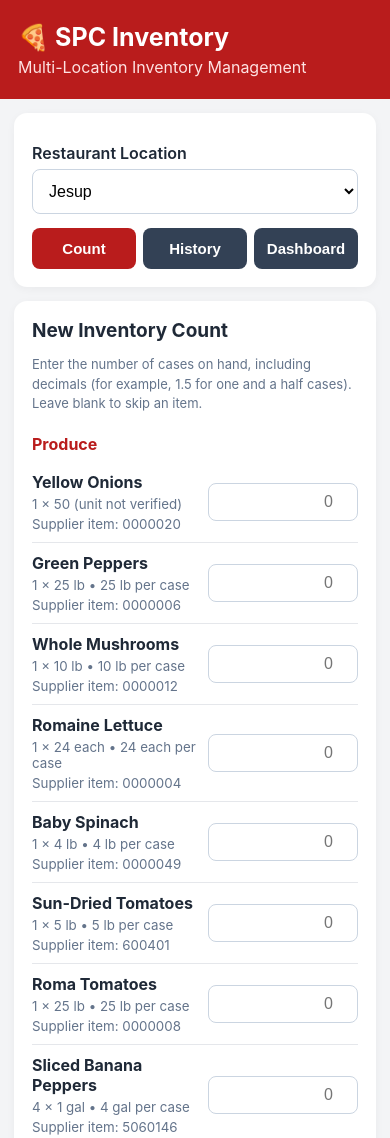
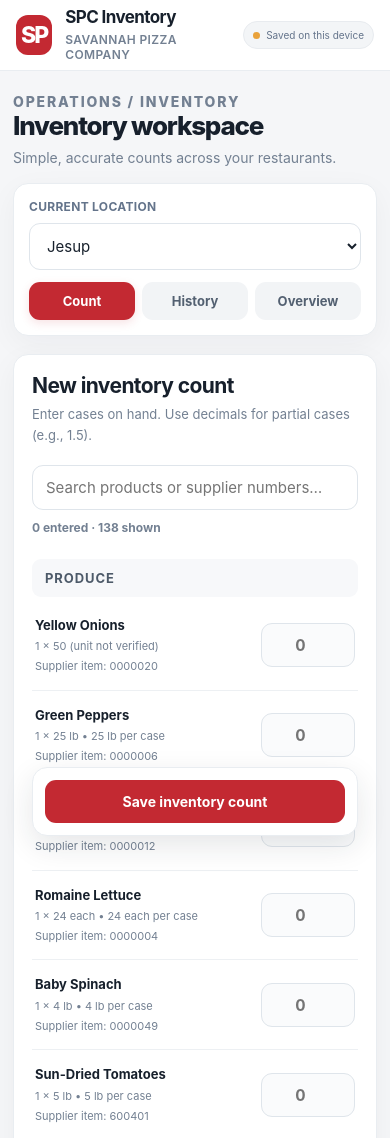
Before and after one commit to cameroncrosby33/SPC-Inventory, a plain HTML site: page index.html in a window 390 px wide. Shown: the top 1138 px of the page. Drawn offline with Linux system fonts and the light colour scheme.

Commit message:
Redesign SPC Inventory with responsive operations dashboard and searchable counts

```diff
--- a/index.html
+++ b/index.html
@@ -6,86 +6,55 @@
 <meta name="viewport" content="width=device-width, initial-scale=1">
 <title>SPC Inventory</title>
 <style>
+:root{--ink:#17202c;--muted:#738092;--line:#e9edf1;--paper:#f5f6f8;--red:#c32932;--red-dark:#9d1e27;--white:#fff;--shadow:0 8px 30px rgba(26,34,46,.045)}
 *{box-sizing:border-box}
-body{margin:0;background:#f3f4f6;color:#1f2937;font-family:-apple-system,BlinkMacSystemFont,"Segoe UI",sans-serif}
-header{background:#b91c1c;color:white;padding:22px 18px}
-header h1{margin:0;font-size:25px}
-header p{margin:5px 0 0;color:#fee2e2}
-main{max-width:850px;margin:auto;padding:14px}
-.card{background:white;padding:18px;border-radius:13px;margin-bottom:14px;box-shadow:0 2px 9px #0000000b}
-h2{font-size:19px;margin:0 0 12px}
-h3{font-size:16px;margin:20px 0 8px;color:#b91c1c}
-label{display:block;font-weight:600;margin:12px 0 6px}
-input,select{width:100%;padding:12px;font-size:16px;border:1px solid #cbd5e1;border-radius:8px;background:white}
-button{border:0;background:#b91c1c;color:white;padding:12px;border-radius:8px;font-size:15px;font-weight:650;cursor:pointer}
-button.secondary{background:#334155}
-button.light{background:#e5e7eb;color:#111827}
-.tabs{display:flex;gap:7px;margin-top:14px}
-.tabs button{flex:1}
-.item{display:grid;grid-template-columns:1fr 105px;gap:12px;align-items:center;padding:10px 0;border-bottom:1px solid #e5e7eb}
-.item small{color:#64748b}
-.item input{text-align:right}.item{grid-template-columns:minmax(0,1fr) minmax(105px,150px)}.item small{display:block;margin-top:4px}.item input{padding:9px}
-.full{width:100%;margin-top:14px}
-.hidden{display:none}
-.notice{font-size:13px;color:#64748b;line-height:1.5}
-.store-row{display:flex;justify-content:space-between;gap:12px;padding:13px 0;border-bottom:1px solid #e5e7eb}
-.store-row span{font-size:13px;color:#64748b}
-details{padding:12px 0;border-bottom:1px solid #e5e7eb}
-summary{cursor:pointer}
-table{width:100%;border-collapse:collapse;margin-top:12px;font-size:13px}
-td{padding:9px 5px;border-bottom:1px solid #eee}
-td:last-child{text-align:right}
+html{scroll-behavior:smooth}
+body{margin:0;background:var(--paper);color:var(--ink);font-family:-apple-system,BlinkMacSystemFont,"Segoe UI",Inter,sans-serif;-webkit-font-smoothing:antialiased}
+header{background:#fff;border-bottom:1px solid var(--line);padding:0 20px}
+.topbar{max-width:1120px;margin:auto;display:flex;align-items:center;justify-content:space-between;gap:15px;min-height:80px}
+.brand{display:flex;align-items:center;gap:13px}.brandmark{background:var(--red);color:white;border-radius:14px;display:grid;place-items:center;width:46px;height:46px;font-size:23px;font-weight:850;letter-spacing:-2px}
+.brand h1{margin:0;font-size:19px;letter-spacing:-.6px;line-height:1.15}.brand p{margin:5px 0 0;font-size:12px;color:var(--muted);font-weight:600;letter-spacing:.03em}
+.status{font-size:12px;color:#64748b;background:#f3f5f7;border:1px solid #e8ebef;border-radius:99px;padding:8px 11px;white-space:nowrap}.status-dot{display:inline-block;background:#e9a23b;border-radius:50%;width:7px;height:7px;margin-right:6px}
+main{max-width:1120px;margin:0 auto;padding:28px 20px 72px}
+.intro{margin-bottom:24px}.eyebrow{font-size:11px;text-transform:uppercase;font-weight:800;letter-spacing:.13em;color:var(--red);margin:0 0 9px}.intro h2{font-size:clamp(26px,4vw,35px);letter-spacing:-1.2px;margin:0 0 8px;font-weight:800}.intro p{color:var(--muted);margin:0;font-size:14px}
+.workspace{display:grid;grid-template-columns:240px minmax(0,1fr);gap:22px;align-items:start}
+.card{background:#fff;border:1px solid var(--line);border-radius:18px;padding:24px;box-shadow:var(--shadow);margin-bottom:18px}
+.side{position:sticky;top:18px}.side .card{padding:20px}
+label{display:block;font-weight:700;font-size:12px;color:#64748b;margin:0 0 9px;letter-spacing:.025em}
+input,select{width:100%;font-family:inherit;padding:12px 13px;font-size:15px;color:var(--ink);border:1px solid #dfe5eb;border-radius:11px;background:white;outline:none;transition:border-color .2s,box-shadow .2s}
+input:focus,select:focus{border-color:#d64a50;box-shadow:0 0 0 3px #c3293218}
+button{font-family:inherit;border:0;background:var(--red);color:white;padding:13px 17px;border-radius:11px;font-size:14px;font-weight:750;cursor:pointer;transition:background .15s,transform .15s}
+button:hover{background:var(--red-dark)}button:active{transform:scale(.99)}button.secondary{background:#f2f4f6;color:#536071}button.secondary:hover{background:#e9edf1}button.light{background:#f3f5f7;color:var(--ink)}
+.tabs{display:flex;flex-direction:column;gap:7px;margin-top:22px}.tabs button{width:100%;text-align:left;padding:12px 14px}.tabs button:not(.secondary){box-shadow:0 3px 10px #c3293222}
+.panel-heading{display:flex;justify-content:space-between;align-items:flex-start;gap:15px;margin-bottom:18px}
+h2{font-size:21px;letter-spacing:-.6px;margin:0 0 6px}h3{font-size:13px;margin:24px 0 4px;padding:11px 13px;background:#f7f8fa;border-radius:9px;text-transform:uppercase;letter-spacing:.07em;color:#4d5a69}
+.notice{font-size:13px;color:var(--muted);line-height:1.6;margin:0}
+.count-toolbar{display:flex;gap:10px;align-items:center;margin:19px 0 9px}.count-toolbar input{flex:1;min-width:0}.count-summary{font-size:12px;color:var(--muted);font-weight:700;white-space:nowrap}
+.item{display:grid;grid-template-columns:minmax(0,1fr) 112px;gap:15px;align-items:center;padding:15px 3px;border-bottom:1px solid #edf0f3}
+.item strong{display:block;font-size:14px;font-weight:700;line-height:1.4}.item small{display:block;color:var(--muted);font-size:11px;margin-top:5px;line-height:1.4}.item input{text-align:center;padding:12px 8px;background:#fafbfc;font-weight:700;font-variant-numeric:tabular-nums}
+.item input:not(:placeholder-shown){background:#fff8f8;border-color:#db9397}.full{width:100%;margin-top:20px}
+.hidden{display:none!important}.savebar{position:sticky;bottom:10px;background:#fff;border:1px solid var(--line);border-radius:15px;padding:12px;box-shadow:0 10px 30px #17202c1c;margin-top:20px}.savebar .full{margin:0}
+.store-row{display:flex;justify-content:space-between;gap:12px;padding:17px 0;border-bottom:1px solid var(--line);align-items:center}.store-row strong{font-size:14px}.store-row span{font-size:12px;color:var(--muted)}
+details{padding:17px 0;border-bottom:1px solid var(--line)}summary{cursor:pointer;font-size:14px}table{width:100%;border-collapse:collapse;margin-top:12px;font-size:12px}td{padding:11px 6px;border-bottom:1px solid #edf0f3}td:last-child{text-align:right}
+.footnote{background:transparent;border:0;box-shadow:none;padding:12px 4px}.footnote .notice{font-size:11px}
+@media(max-width:720px){header{padding:0 16px}.topbar{min-height:70px}.brandmark{width:40px;height:40px;border-radius:12px}.brand h1{font-size:17px}.status{font-size:10px;padding:7px 9px}main{padding:22px 13px 55px}.workspace{display:block}.side{position:static}.side .card{padding:15px}.tabs{flex-direction:row;margin-top:12px}.tabs button{text-align:center;font-size:13px;padding:11px 6px}.card{padding:18px;border-radius:15px}.intro{margin-bottom:17px}.item{grid-template-columns:minmax(0,1fr) 94px;gap:8px}.item strong{font-size:13px}.item input{font-size:16px;padding:11px 5px}.count-toolbar{flex-wrap:wrap}.count-toolbar input{flex-basis:100%}.savebar{bottom:8px}}
+@media(prefers-reduced-motion:reduce){*,*:before,*:after{scroll-behavior:auto!important;transition:none!important}}
 </style>
 </head>
 <body>
-
-<header>
-<h1>🍕 SPC Inventory</h1>
-<p>Multi-Location Inventory Management</p>
-</header>
-
+<header><div class="topbar"><div class="brand"><div class="brandmark" aria-hidden="true">SP</div><div><h1>SPC Inventory</h1><p>SAVANNAH PIZZA COMPANY</p></div></div><div class="status"><span class="status-dot"></span>Saved on this device</div></div></header>
 <main>
-
-<div class="card">
-<label for="location">Restaurant Location</label>
-<select id="location"></select>
-
-<div class="tabs">
-<button id="countBtn" onclick="showPage('count')">Count</button>
-<button id="historyBtn" class="secondary" onclick="showPage('history')">History</button>
-<button id="dashboardBtn" class="secondary" onclick="showPage('dashboard')">Dashboard</button>
-</div>
-</div>
-
-<div id="countPage" class="card">
-<h2>New Inventory Count</h2>
-<p class="notice">Enter the number of cases on hand, including decimals (for example, 1.5 for one and a half cases). Leave blank to skip an item.</p>
-
-
-<div id="inventoryItems"></div>
-
-<button class="full" onclick="saveCount()">Save Inventory Count</button>
-</div>
-
-<div id="historyPage" class="card hidden">
-<h2>Inventory Count History</h2>
-<div id="historyList"></div>
-<button class="full secondary" onclick="exportCSV(false)">Export Location CSV</button>
-</div>
-
-<div id="dashboardPage" class="card hidden">
-<h2>All Locations</h2>
-<p class="notice">Latest inventory counts saved in this browser.</p>
-<div id="dashboardList"></div>
-<button class="full secondary" onclick="exportCSV(true)">Export All Locations CSV</button>
-</div>
-
-<div class="card">
-<p class="notice"><strong>Prototype version:</strong> Counts are stored on this device only. Do not clear Safari website data if you need to retain saved counts. Cloud synchronization and employee accounts will be added in a future version.</p>
-</div>
-
-</main>
-
+<section class="intro"><p class="eyebrow">Operations / Inventory</p><h2>Inventory workspace</h2><p>Simple, accurate counts across your restaurants.</p></section>
+<div class="workspace">
+<aside class="side"><div class="card"><label for="location">CURRENT LOCATION</label><select id="location"></select><nav class="tabs" aria-label="Inventory sections"><button id="countBtn" onclick="showPage('count')">Count</button><button id="historyBtn" class="secondary" onclick="showPage('history')">History</button><button id="dashboardBtn" class="secondary" onclick="showPage('dashboard')">Overview</button></nav></div></aside>
+<div class="content">
+<section id="countPage" class="card"><div class="panel-heading"><div><h2>New inventory count</h2><p class="notice">Enter cases on hand. Use decimals for partial cases (e.g., 1.5).</p></div></div>
+<div class="count-toolbar"><input id="itemSearch" type="search" placeholder="Search products or supplier numbers…" aria-label="Search inventory items"><span id="countSummary" class="count-summary">0 entered</span></div>
+<div id="inventoryItems"></div><div class="savebar"><button class="full" onclick="saveCount()">Save inventory count</button></div></section>
+<section id="historyPage" class="card hidden"><h2>Count history</h2><p class="notice">Previously saved inventory counts for this location.</p><div id="historyList"></div><button class="full secondary" onclick="exportCSV(false)">Export location CSV</button></section>
+<section id="dashboardPage" class="card hidden"><h2>Location overview</h2><p class="notice">Most recent counts saved on this device.</p><div id="dashboardList"></div><button class="full secondary" onclick="exportCSV(true)">Export all locations CSV</button></section>
+<div class="card footnote"><p class="notice"><strong>Local storage:</strong> Inventory is saved in this browser, not synchronized between devices. Keep Safari website data to preserve saved counts.</p></div>
+</div></div></main>
 <script>
 const locations = [
   "Jesup",
@@ -1006,6 +975,33 @@ $("inventoryItems").innerHTML = catalog.map((item, index) => {
     </div>`;
 }).join("");
 
+// Filtering hides only rows; entered quantities are retained.
+function refreshCountView() {
+  const query = $("itemSearch").value.trim().toLowerCase();
+  let visible = 0;
+  document.querySelectorAll("#inventoryItems .item").forEach(row => {
+    const match = !query || row.textContent.toLowerCase().includes(query);
+    row.classList.toggle("hidden", !match);
+    if (match) visible++;
+  });
+  let next = null;
+  document.querySelectorAll("#inventoryItems > h3, #inventoryItems > .item").forEach(el => {
+    if (el.tagName === "H3") {
+      if (next) next.classList.toggle("hidden", next.dataset.visible !== "yes");
+      next = el;
+      next.dataset.visible = "no";
+    } else if (!el.classList.contains("hidden") && next) {
+      next.dataset.visible = "yes";
+    }
+  });
+  if (next) next.classList.toggle("hidden", next.dataset.visible !== "yes");
+  const entered = catalog.reduce((n,_,i)=>n+($("quantity"+i).value.trim() !== "" ? 1:0),0);
+  $("countSummary").textContent = entered + " entered · " + visible + " shown";
+}
+$("itemSearch").addEventListener("input",refreshCountView);
+$("inventoryItems").addEventListener("input",refreshCountView);
+refreshCountView();
+
 function showPage(page) {
   ["count","history","dashboard"].forEach(name => {
     $(name + "Page").classList.toggle("hidden", name !== page);
@@ -1062,6 +1058,7 @@ function saveCount() {
     $("quantity" + index).value = "";
   });
 
+  refreshCountView();
   alert("Inventory count saved successfully.");
   showPage("history");
 }
```
